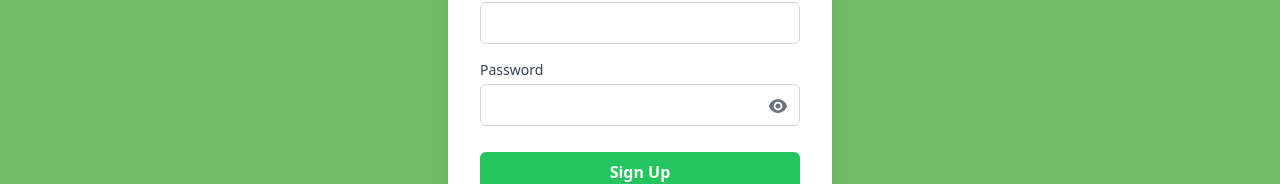
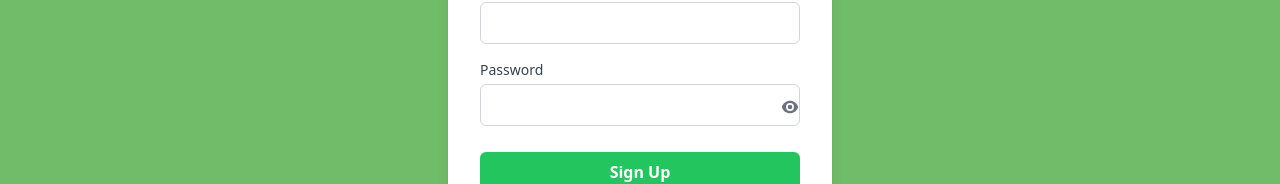
Before and after one commit to dark-royal/recycle, a React (Create React App) app: page /signup in a window 1280 px wide. Shown: the part 505-689 px from the top of the page. Built offline with nearby package versions, Linux system fonts and the light colour scheme.

Commit message:
Made some changes in the login page

```diff
--- a/src/Pages/LogIn/index.jsx
+++ b/src/Pages/LogIn/index.jsx
@@ -124,20 +124,25 @@ const SignIn = () => {
                                             onClick={togglePasswordVisibility}
                                             style={{
                                                 backgroundColor: 'transparent',
-                                                padding: '0',
-                                                transform: 'translateX(25%) translateY(-10%)',
+                                                padding: '1px',
+                                                position: 'absolute',
+                                                right: '0',
+                                                top: '50%',
+                                                transform: 'translateY(-90%)',
                                                 display: 'flex',
                                                 alignItems: 'center',
                                                 justifyContent: 'center',
                                                 height: '20px',
                                                 width: '20px',
                                                 color: '#6B7280', // Tailwind's gray-500 color
+                                                zIndex: 10, // Ensure the button is clickable and above other elements
                                             }}
-                                            className="absolute inset-y-0 right-0 pr-3"
+                                            className="pr-3" // Removed absolute positioning and transform from Tailwind
                                         >
                                             {showPassword ? (
                                                 <EyeSlashIcon
-                                                    style={{height: '20px', width: '20px', color: '#6B7280'}}/>
+                                                    style={{height: '20px', width: '20px', color: '#6B7280'}}
+                                                />
                                             ) : (
                                                 <EyeIcon style={{height: '20px', width: '20px', color: '#6B7280'}}/>
                                             )}
--- a/src/Pages/SignUp/index.jsx
+++ b/src/Pages/SignUp/index.jsx
@@ -140,15 +140,33 @@ const SignUp = () => {
                                         <button
                                             type="button"
                                             onClick={togglePasswordVisibility}
-                                            className="absolute inset-y-0 right-0 flex bg-transparent p-0 -translate-y-1 hover:bg-transparent translate-x-[90%] items-center pr-3"
+                                            style={{
+                                                backgroundColor: 'transparent',
+                                                padding: '1px',
+                                                position: 'absolute',
+                                                right: '0',
+                                                top: '50%',
+                                                transform: 'translateY(-90%)',
+                                                display: 'flex',
+                                                alignItems: 'center',
+                                                justifyContent: 'center',
+                                                height: '20px',
+                                                width: '20px',
+                                                color: '#6B7280', // Tailwind's gray-500 color
+                                                zIndex: 10, // Ensure the button is clickable and above other elements
+                                            }}
+                                            className="pr-3" // Removed absolute positioning and transform from Tailwind
                                         >
                                             {showPassword ? (
-                                                <EyeSlashIcon className="h-5 w-5 bg-transparent text-gray-500" />
+                                                <EyeSlashIcon
+                                                    style={{height: '20px', width: '20px', color: '#6B7280'}}
+                                                />
                                             ) : (
-                                                <EyeIcon className="h-5 w-5 text-gray-500" />
+                                                <EyeIcon style={{height: '20px', width: '20px', color: '#6B7280'}}/>
                                             )}
                                         </button>
-                                        <ErrorMessage name="password" component="div" className="text-red-500 text-sm" />
+
+                                        <ErrorMessage name="password" component="div" className="text-red-500 text-sm"/>
                                     </div>
                                 </div>
                                 <button
```
